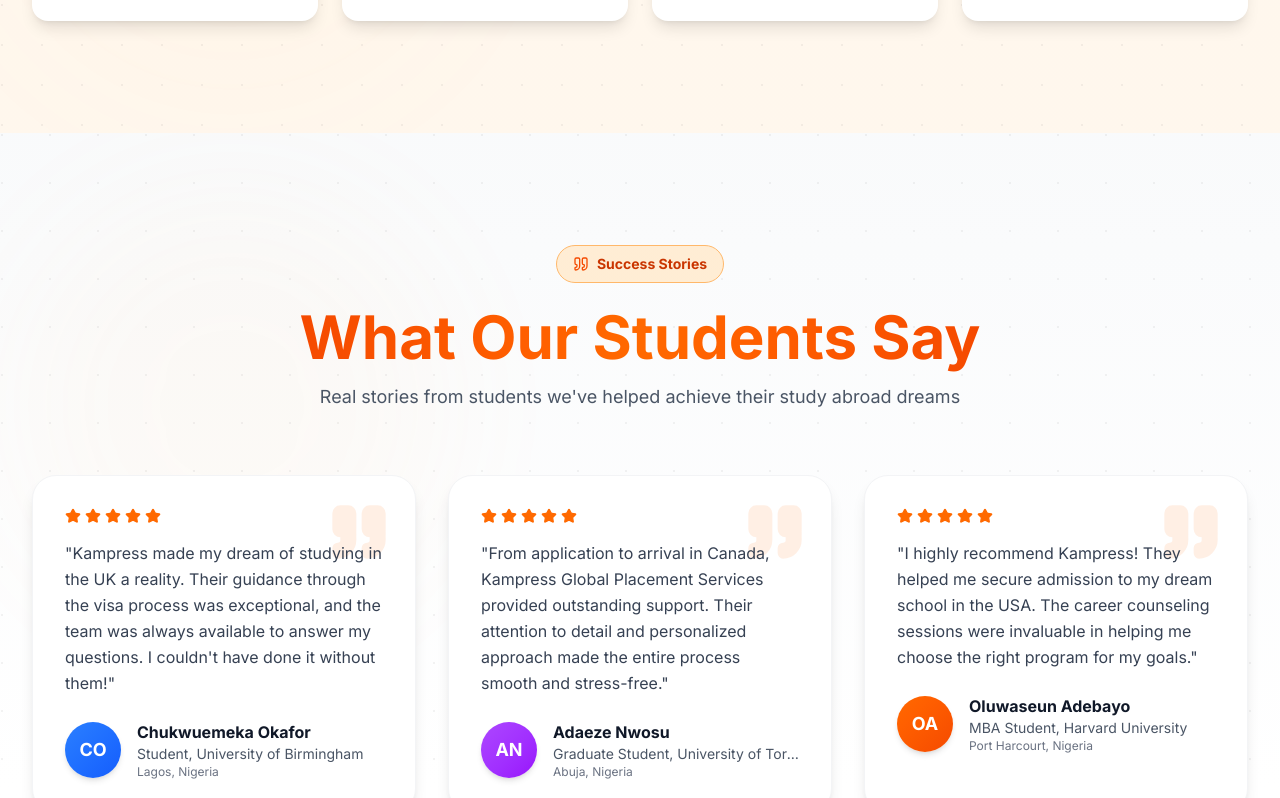
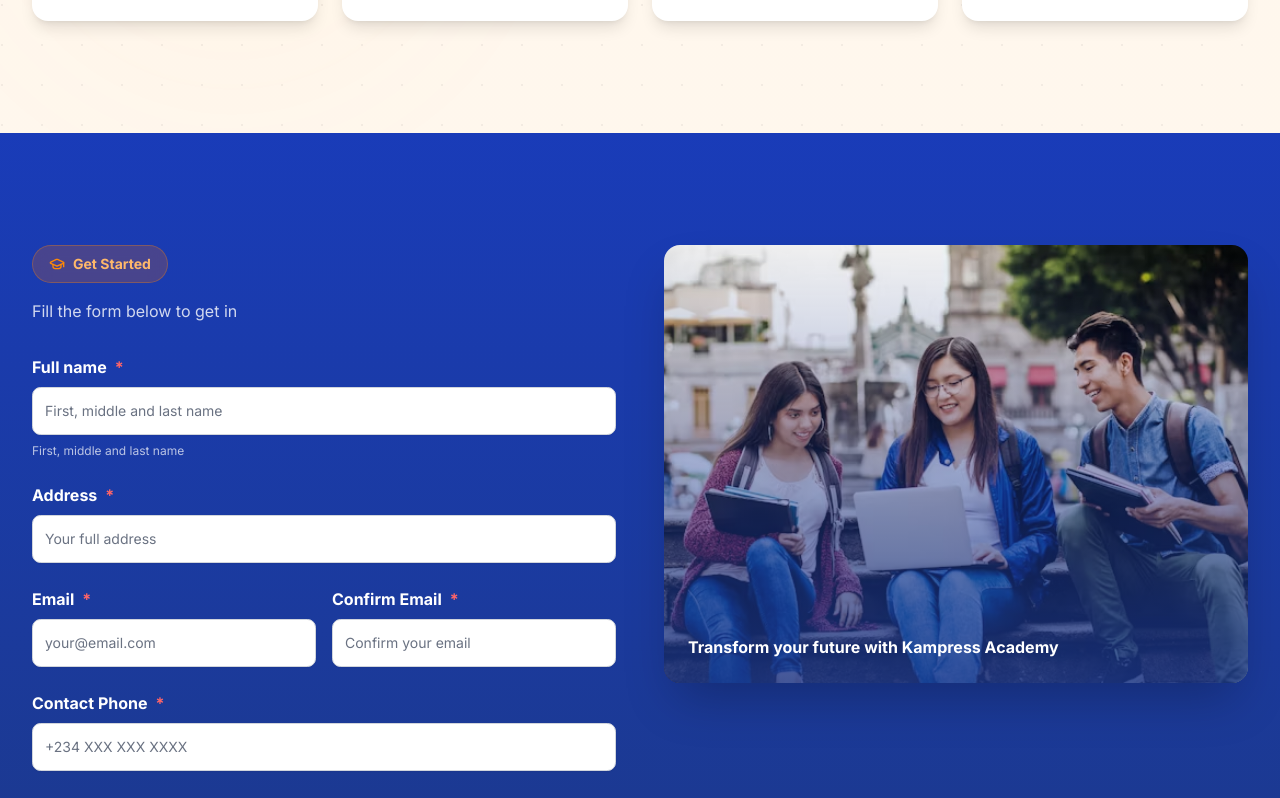
Before and after one commit to Balamathias/kampress, a Next.js app: page / in a window 1280 px wide. Shown: the part 6120-6918 px from the top of the page. Built offline with nearby package versions, Linux system fonts and the light colour scheme.

Commit message:
Brief UI Modification

```diff
--- a/src/app/page.tsx
+++ b/src/app/page.tsx
@@ -5,6 +5,8 @@ import PartnerUniversities from "@/components/home/PartnerUniversities";
 import Testimonials from "@/components/home/Testimonials";
 import ContactSection from "@/components/home/ContactSection";
 import CounselingFormSection from "@/components/career-counseling/CounselingFormSection";
+import GetStartedFormSection from "@/components/forms/GetStartedFormSection";
+import ContactFormSection from "@/components/contact/ContactFormSection";
 
 export default function Home() {
   return (
@@ -14,8 +16,10 @@ export default function Home() {
       <MissionVisionSection />
       <ServicesDashboard />
       <PartnerUniversities />
+      <GetStartedFormSection />
       <Testimonials />
       <ContactSection />
+      <ContactFormSection />
     </main>
   );
 }
--- /dev/null
+++ b/src/components/forms/GetStartedFormSection.tsx
@@ -0,0 +1,68 @@
+"use client";
+
+import { motion } from "framer-motion";
+import { GraduationCap } from "lucide-react";
+import CounselingForm from "@/components/forms/CounselingForm";
+import Image from "next/image";
+
+const GetStartedFormSection = () => {
+  return (
+    <section className="relative py-16 sm:py-20 lg:py-28 bg-gradient-to-b from-blue-800 via-blue-900 to-blue-950 overflow-hidden">
+      <div className="container mx-auto px-4 sm:px-6 lg:px-8 relative z-10">
+        <div className="grid grid-cols-1 lg:grid-cols-2 gap-8 lg:gap-12 max-w-7xl mx-auto">
+          {/* Form Section */}
+          <motion.div
+            initial={{ opacity: 0, x: -50 }}
+            whileInView={{ opacity: 1, x: 0 }}
+            viewport={{ once: true }}
+          >
+            <div className="mb-8">
+              <motion.div
+                initial={{ opacity: 0, y: 20 }}
+                whileInView={{ opacity: 1, y: 0 }}
+                viewport={{ once: true }}
+                className="inline-flex items-center gap-2 px-4 py-2 bg-orange-500/20 backdrop-blur-sm rounded-full border border-orange-400/30 mb-4"
+              >
+                <GraduationCap className="w-4 h-4 text-orange-400" />
+                <span className="text-sm font-semibold text-orange-300">Get Started</span>
+              </motion.div>
+
+              {/* <h2 className="text-2xl sm:text-3xl lg:text-4xl font-bold text-white mb-2">
+                Get started; Experience Kampress Discover & Inform Program
+              </h2> */}
+              <p className="text-white/80 text-sm sm:text-base">Fill the form below to get in</p>
+            </div>
+
+            <CounselingForm />
+          </motion.div>
+
+          {/* Sidebar */}
+          <motion.div
+            initial={{ opacity: 0, x: 50 }}
+            whileInView={{ opacity: 1, x: 0 }}
+            viewport={{ once: true }}
+            className="space-y-6"
+          >
+            <div className="relative rounded-2xl overflow-hidden shadow-2xl">
+              <div className="aspect-[4/3] relative">
+                <Image
+                  src="/images/hero-bg-slides/slide-4.png"
+                  alt="Kampress Academy"
+                  fill
+                  className="object-cover"
+                  sizes="400px"
+                />
+                <div className="absolute inset-0 bg-gradient-to-t from-blue-900/80 to-transparent" />
+                <div className="absolute bottom-0 left-0 right-0 p-6">
+                  <p className="text-white font-semibold">Transform your future with Kampress Academy</p>
+                </div>
+              </div>
+            </div>
+          </motion.div>
+        </div>
+      </div>
+    </section>
+  );
+};
+
+export default GetStartedFormSection;
--- a/src/components/home/Testimonials.tsx
+++ b/src/components/home/Testimonials.tsx
@@ -9,7 +9,7 @@ const Testimonials = () => {
     name: "Chukwuemeka Okafor",
     initials: "CO",
     role: "Student, University of Birmingham",
-      location: "Lagos, Nigeria",
+    location: "Birmingham, United Kingdom",
     rating: 5,
     text: "Kampress made my dream of studying in the UK a reality. Their guidance through the visa process was exceptional, and the team was always available to answer my questions. I couldn't have done it without them!",
     gradient: "from-blue-500 to-blue-600",
@@ -18,7 +18,7 @@ const Testimonials = () => {
     name: "Adaeze Nwosu",
     initials: "AN",
     role: "Graduate Student, University of Toronto",
-      location: "Abuja, Nigeria",
+    location: "Toronto, Canada",
     rating: 5,
     text: "From application to arrival in Canada, Kampress Global Placement Services provided outstanding support. Their attention to detail and personalized approach made the entire process smooth and stress-free.",
     gradient: "from-purple-500 to-purple-600",
@@ -27,7 +27,7 @@ const Testimonials = () => {
     name: "Oluwaseun Adebayo",
     initials: "OA",
     role: "MBA Student, Harvard University",
-      location: "Port Harcourt, Nigeria",
+    location: "Cambridge, Massachusetts, USA",
     rating: 5,
     text: "I highly recommend Kampress! They helped me secure admission to my dream school in the USA. The career counseling sessions were invaluable in helping me choose the right program for my goals.",
     gradient: "from-orange-500 to-orange-600",
@@ -36,7 +36,7 @@ const Testimonials = () => {
     name: "Ngozi Okoro",
     initials: "NO",
     role: "Undergraduate, University of Manchester",
-      location: "Enugu, Nigeria",
+    location: "Manchester, United Kingdom",
     rating: 5,
     text: "The professionalism and expertise of the Kampress team are unmatched. They guided me through every step, from choosing the right university to securing my student visa. Thank you for making my dreams come true!",
     gradient: "from-green-500 to-green-600",
@@ -45,7 +45,7 @@ const Testimonials = () => {
     name: "Ibrahim Yusuf",
     initials: "IY",
     role: "Masters Student, University of Melbourne",
-      location: "Kano, Nigeria",
+    location: "Melbourne, Australia",
     rating: 5,
     text: "Kampress exceeded my expectations in every way. Their knowledge of international education systems and visa requirements is impressive. I'm now studying in Australia thanks to their excellent service!",
     gradient: "from-teal-500 to-teal-600",
@@ -54,12 +54,13 @@ const Testimonials = () => {
     name: "Chiamaka Eze",
     initials: "CE",
     role: "PhD Candidate, University of Oxford",
-      location: "Asaba, Nigeria",
+    location: "Oxford, United Kingdom",
     rating: 5,
     text: "Working with Kampress was the best decision I made. They not only helped me get into Oxford but also provided invaluable advice on scholarships and funding. Their support continued even after I arrived in the UK!",
     gradient: "from-pink-500 to-pink-600",
   },
 ];
+
 
   return (
     <section className="relative py-16 sm:py-20 lg:py-28 bg-gradient-to-b from-gray-50 via-white to-orange-50/30 overflow-hidden">
```
Lines whose indentation alone changed are shown as unchanged.
